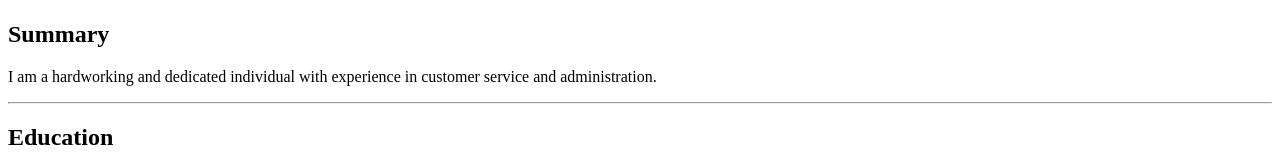
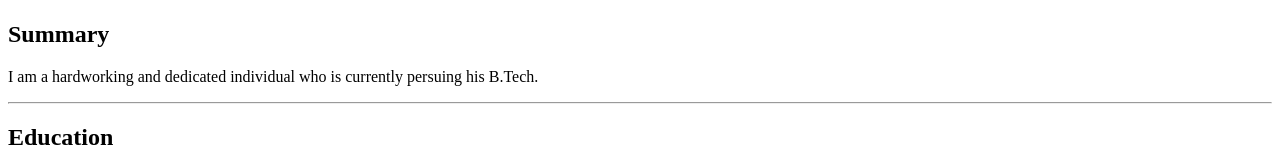
Before and after one commit to harshj0207/HTML_project, a plain HTML site: page index.html in a window 1280 px wide. Shown: the part 183-341 px from the top of the page. Drawn offline with Linux system fonts and the light colour scheme.

Commit message:
Update index.html

```diff
--- a/index.html
+++ b/index.html
@@ -10,7 +10,7 @@
        <img src="./photo_2024-07-11_14-21-07.jpg" height="100" alt="my pic">
 
        <h2>Summary</h2>
-       <p>I am a hardworking and dedicated individual with experience in customer service and administration.</p>
+       <p>I am a hardworking and dedicated individual who is currently persuing his B.Tech.</p>
         <hr>
 
        <h2>Education</h2>
```
